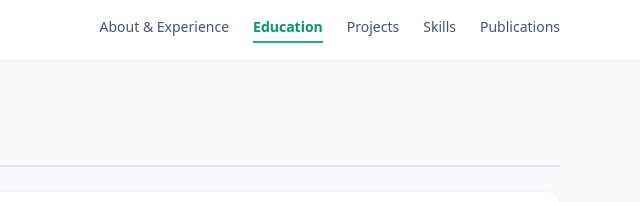
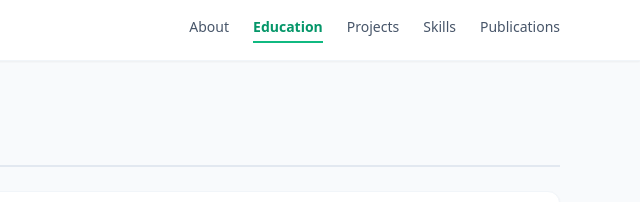
Before and after one commit to SenanayakeSMSN/ShashiprabhaSenanayake, a plain HTML site: page education.html in a window 1280 px wide. Shown: the top 202 px of the page, 640-1280 px from the left. Drawn offline with nearby package versions, Linux system fonts and the light colour scheme.

Commit message:
Update education.html

```diff
--- a/education.html
+++ b/education.html
@@ -14,7 +14,7 @@
         <div class="max-w-6xl mx-auto px-4 py-4 flex justify-between items-center">
             <a href="index.html" class="text-xl font-bold tracking-wide text-slate-900">SHASHIPRABHA <span class="text-emerald-600">S.</span></a>
             <div class="space-x-6 font-medium text-slate-600 text-sm hidden md:flex">
-                <a href="index.html" class="hover:text-emerald-600 transition">About & Experience</a>
+                <a href="index.html" class="hover:text-emerald-600 transition">About</a>
                 <a href="education.html" class="text-emerald-600 font-semibold border-b-2 border-emerald-500 pb-1">Education</a>
                 <a href="projects.html" class="hover:text-emerald-600 transition">Projects</a>
                 <a href="skills.html" class="hover:text-emerald-600 transition">Skills</a>
```
